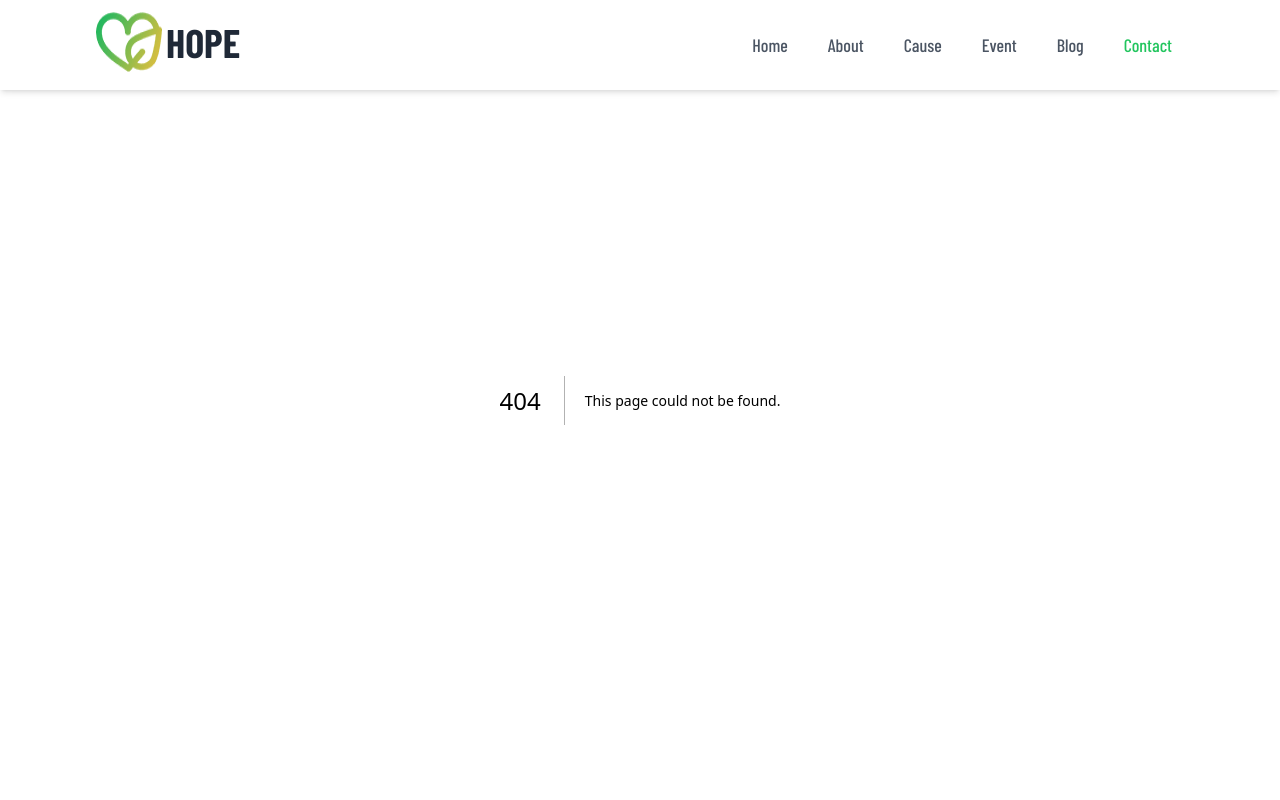
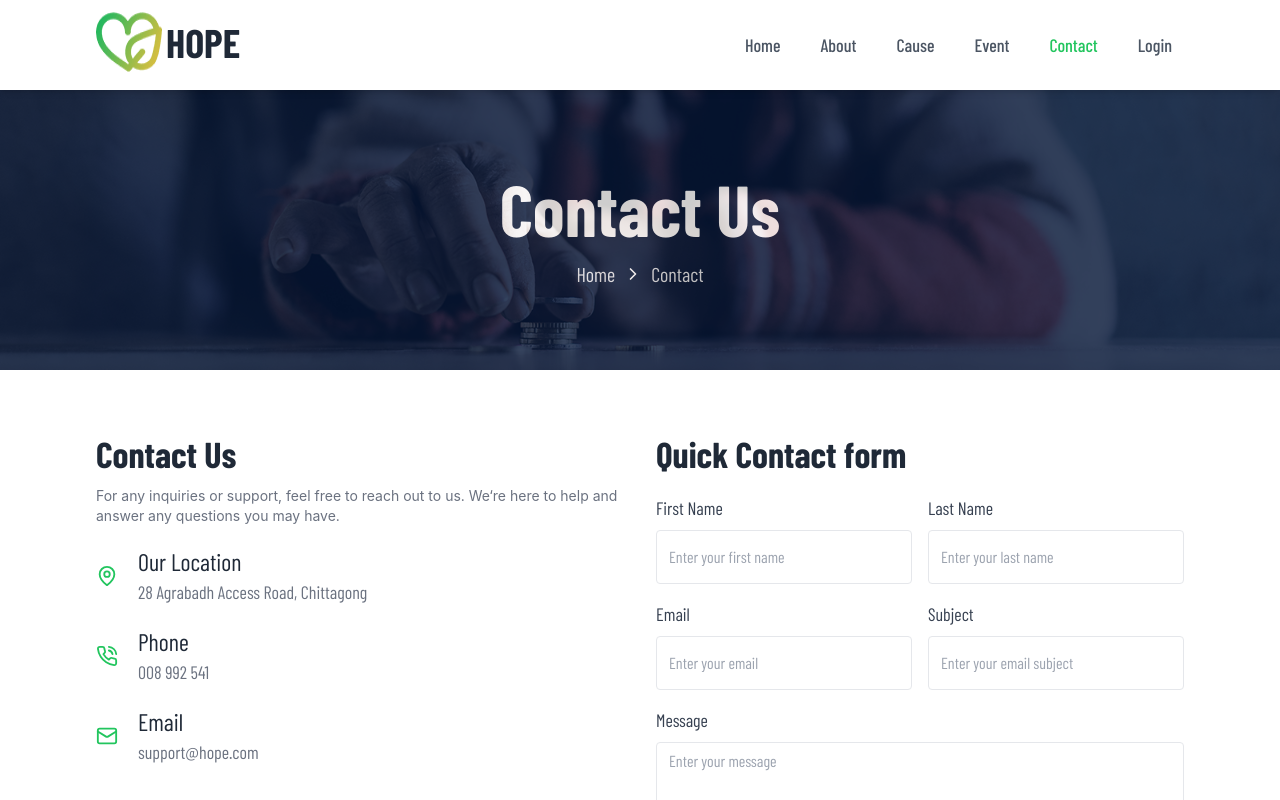
Before and after one commit to nayeemuddin-bd100/hope-charity-app, a Next.js app: page /contact in a window 1280 px wide. Before the commit this address had no page. Shown: the top 800 px of the page. Built offline with nearby package versions, Linux system fonts and the light colour scheme.

Commit message:
feat(ui) : complete contact and event page

```diff
--- a/app/components/navbar/Navbar.tsx
+++ b/app/components/navbar/Navbar.tsx
@@ -17,8 +17,9 @@ const menuItems = [
   { name: "About", path: "/about", current: false },
   { name: "Cause", path: "/cause", current: false },
   { name: "Event", path: "/event", current: false },
-  { name: "Blog", path: "/blog", current: false },
+  // { name: "Blog", path: "/blog", current: false },
   { name: "Contact", path: "/contact", current: false },
+  { name: "Login", path: "/login", current: false },
 ];
 
 const Navbar = () => {
--- /dev/null
+++ b/app/contact/page.tsx
@@ -0,0 +1,199 @@
+"use client";
+
+import { Mail, MapPin, PhoneCall } from "lucide-react";
+import { useState } from "react";
+import Breadcrumb from "../components/shared/Breadcrumb";
+import Container from "../components/shared/Container";
+
+interface FormData {
+  firstName: string;
+  lastName: string;
+  email: string;
+  subject: string;
+  message: string;
+}
+const Contact = () => {
+  const [formData, setFormData] = useState<FormData>({
+    firstName: "",
+    lastName: "",
+    email: "",
+    subject: "",
+    message: "",
+  });
+
+  const handleChange = (
+    e: React.ChangeEvent<HTMLInputElement | HTMLTextAreaElement>
+  ) => {
+    setFormData({ ...formData, [e.target.name]: e.target.value });
+  };
+
+  const handleSubmit = (e: React.FormEvent<HTMLFormElement>) => {
+    e.preventDefault();
+    console.log(formData);
+  };
+  return (
+    <div className="">
+      <Breadcrumb label="Contact Us" />
+      <Container>
+        <div className="flex flex-col lg:flex-row justify-start items-start py-16 gap-x-8">
+          <div className="w-full lg:w-1/2 flex flex-col justify-start items-start gap-y-5">
+            {/* Contact Info */}
+            <div className="flex flex-col justify-start items-start gap-y-3">
+              <h2 className="text-3xl lg:text-4xl font-semibold text-gray-800">
+                Contact Us
+              </h2>
+              <p className="text-gray-500 font-inter text-sm md:pr-12 lg:pr-0">
+                For any inquiries or support, feel free to reach out to us.
+                We&lsquo;re here to help and answer any questions you may have.
+              </p>
+            </div>
+
+            {/* Address */}
+
+            <div className="flex justify-start items-center gap-x-5 ">
+              <MapPin className="text-green-500 shadow-2xl" size={22} />
+              <div>
+                <h2 className="text-2xl text-gray-800">Our Location</h2>
+                <p className="text-lg text-gray-500">
+                  28 Agrabadh Access Road, Chittagong
+                </p>
+              </div>
+            </div>
+
+            <div className="flex justify-start items-center gap-x-5 ">
+              <PhoneCall className="text-green-500 shadow-2xl" size={22} />
+              <div>
+                <h2 className="text-2xl text-gray-800">Phone</h2>
+                <p className="text-lg text-gray-500">008 992 541</p>
+              </div>
+            </div>
+
+            <div className="flex justify-start items-center gap-x-5 ">
+              <Mail className="text-green-500 shadow-2xl" size={22} />
+              <div>
+                <h2 className="text-2xl text-gray-800">Email</h2>
+                <p className="text-lg text-gray-500">support@hope.com</p>
+              </div>
+            </div>
+          </div>
+
+          {/* Contact Form */}
+          <div className="w-full lg:w-1/2 mt-10 lg:mt-0">
+            <h2 className="text-3xl lg:text-4xl font-semibold text-gray-800">
+              Quick Contact form
+            </h2>
+
+            <form onSubmit={handleSubmit} className="mt-5">
+              {/* First row */}
+              <div className="grid grid-cols-1 lg:grid-cols-2 gap-4">
+                <div className="mb-4">
+                  <label
+                    htmlFor="firstName"
+                    className="block text-gray-700 text-lg mb-2"
+                  >
+                    First Name
+                  </label>
+                  <input
+                    type="text"
+                    id="firstName"
+                    name="firstName"
+                    value={formData.firstName}
+                    onChange={handleChange}
+                    className=" border rounded border-gray-200 w-full sm:w-4/5 lg:w-full py-4 px-3 text-gray-700 leading-tight focus:outline-none focus:border-green-500"
+                    placeholder="Enter your first name"
+                  />
+                </div>
+
+                <div className="mb-4">
+                  <label
+                    htmlFor="firstName"
+                    className="block text-gray-700 text-lg mb-2"
+                  >
+                    Last Name
+                  </label>
+                  <input
+                    type="text"
+                    id="lastName"
+                    name="lastName"
+                    value={formData.lastName}
+                    onChange={handleChange}
+                    className=" border rounded border-gray-200 w-full sm:w-4/5 lg:w-full py-4 px-3 text-gray-700 leading-tight focus:outline-none focus:border-green-500"
+                    placeholder="Enter your last name"
+                  />
+                </div>
+              </div>
+
+              {/* Second row */}
+              <div className="grid grid-cols-1 lg:grid-cols-2 gap-4">
+                <div className="mb-4">
+                  <label
+                    htmlFor="firstName"
+                    className="block text-gray-700 text-lg mb-2"
+                  >
+                    Email
+                  </label>
+                  <input
+                    type="text"
+                    id="email"
+                    name="email"
+                    value={formData.email}
+                    onChange={handleChange}
+                    className=" border rounded border-gray-200 w-full sm:w-4/5 lg:w-full py-4 px-3 text-gray-700 leading-tight focus:outline-none focus:border-green-500"
+                    placeholder="Enter your email"
+                  />
+                </div>
+
+                <div className="mb-4">
+                  <label
+                    htmlFor="firstName"
+                    className="block text-gray-700 text-lg mb-2"
+                  >
+                    Subject
+                  </label>
+                  <input
+                    type="text"
+                    id="subject"
+                    name="subject"
+                    value={formData.subject}
+                    onChange={handleChange}
+                    className=" border rounded border-gray-200 w-full sm:w-4/5 lg:w-full py-4 px-3 text-gray-700 leading-tight focus:outline-none focus:border-green-500"
+                    placeholder="Enter your email subject"
+                  />
+                </div>
+              </div>
+
+              <div className="mb-6">
+                <label
+                  htmlFor="message"
+                  className="block text-gray-700 text-lg mb-2"
+                >
+                  Message
+                </label>
+                <textarea
+                  id="message"
+                  name="message"
+                  value={formData.message}
+                  onChange={handleChange}
+                  className="border rounded w-full py-2 px-3 text-gray-700 leading-tight focus:outline-none focus:border-green-500"
+                  rows={5}
+                  placeholder="Enter your message"
+                ></textarea>
+              </div>
+
+              <div className="flex items-start justify-start">
+                <button
+                  type="submit"
+                  className="bg-btn-gradient hover:bg-btn-gradient-hover text-white font-bold py-2 px-8 rounded-3xl focus:outline-none focus:shadow-outline"
+                >
+                  Send Message
+                </button>
+              </div>
+            </form>
+          </div>
+        </div>
+      </Container>
+    </div>
+  );
+};
+
+export default Contact;
--- /dev/null
+++ b/app/event/page.tsx
@@ -0,0 +1,13 @@
+import Events from "../components/home/Events";
+import Breadcrumb from "../components/shared/Breadcrumb";
+
+const Event = () => {
+  return (
+    <div>
+      <Breadcrumb label="Our Events" />
+      <Events />
+    </div>
+  );
+};
+
+export default Event;
```
